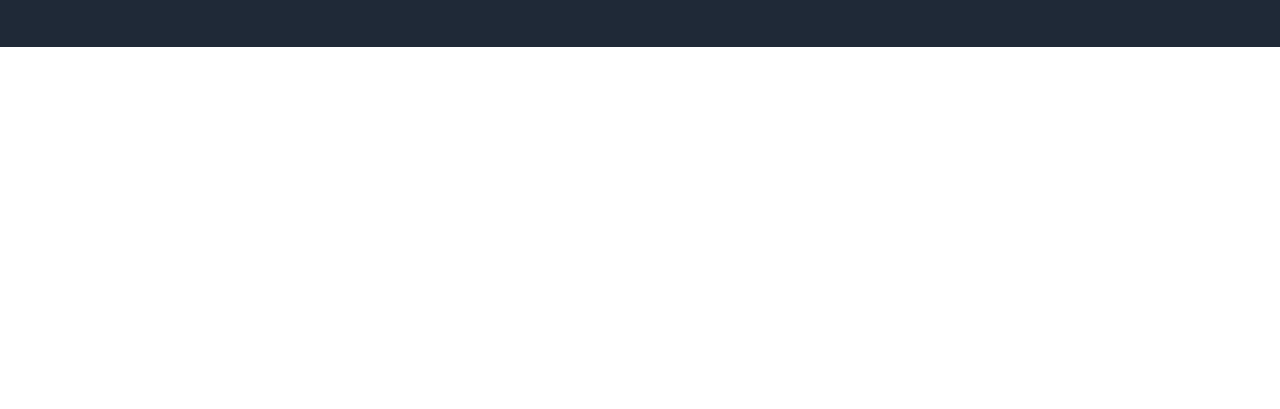
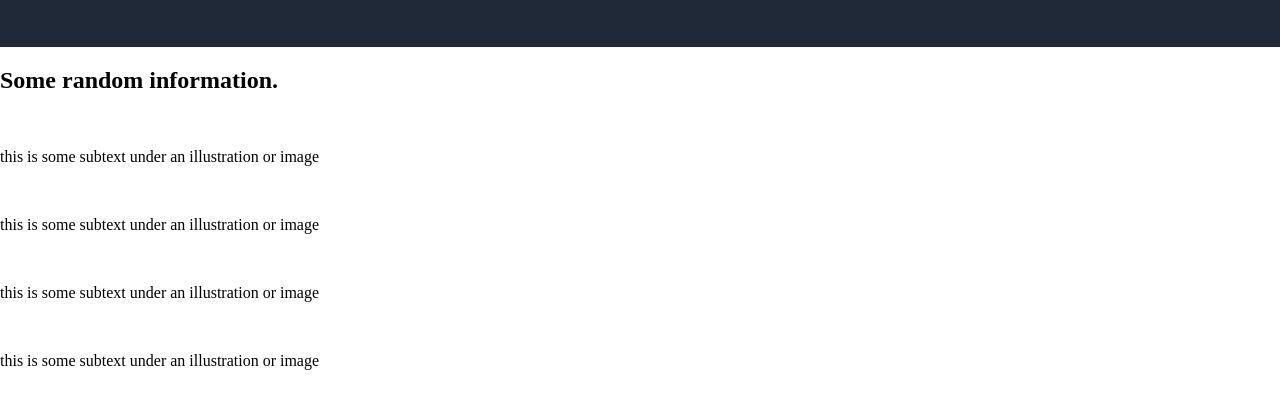
Before and after one commit to ainteraminense/landing-page, a plain HTML site: page index.html in a window 1280 px wide. Shown: the part 231-640 px from the top of the page. Drawn offline with Linux system fonts and the light colour scheme.

Commit message:
Add the structure of the second section of the website

```diff
--- a/index.html
+++ b/index.html
@@ -40,5 +40,26 @@
             </div>
         </section>
     </header>
+    <main>
+        <h2>Some random information.</h2>
+        <div class="container">
+            <div class="info">
+                <img src="" alt="">
+                <p>this is some subtext under an illustration or image</p>
+            </div>
+            <div class="info">
+                <img src="" alt="">
+                <p>this is some subtext under an illustration or image</p>
+            </div>
+            <div class="info">
+                <img src="" alt="">
+                <p>this is some subtext under an illustration or image</p>
+            </div>
+            <div class="info">
+                <img src="" alt="">
+                <p>this is some subtext under an illustration or image</p>
+            </div>
+        </div>
+    </main>
 </body>
 </html>
```
